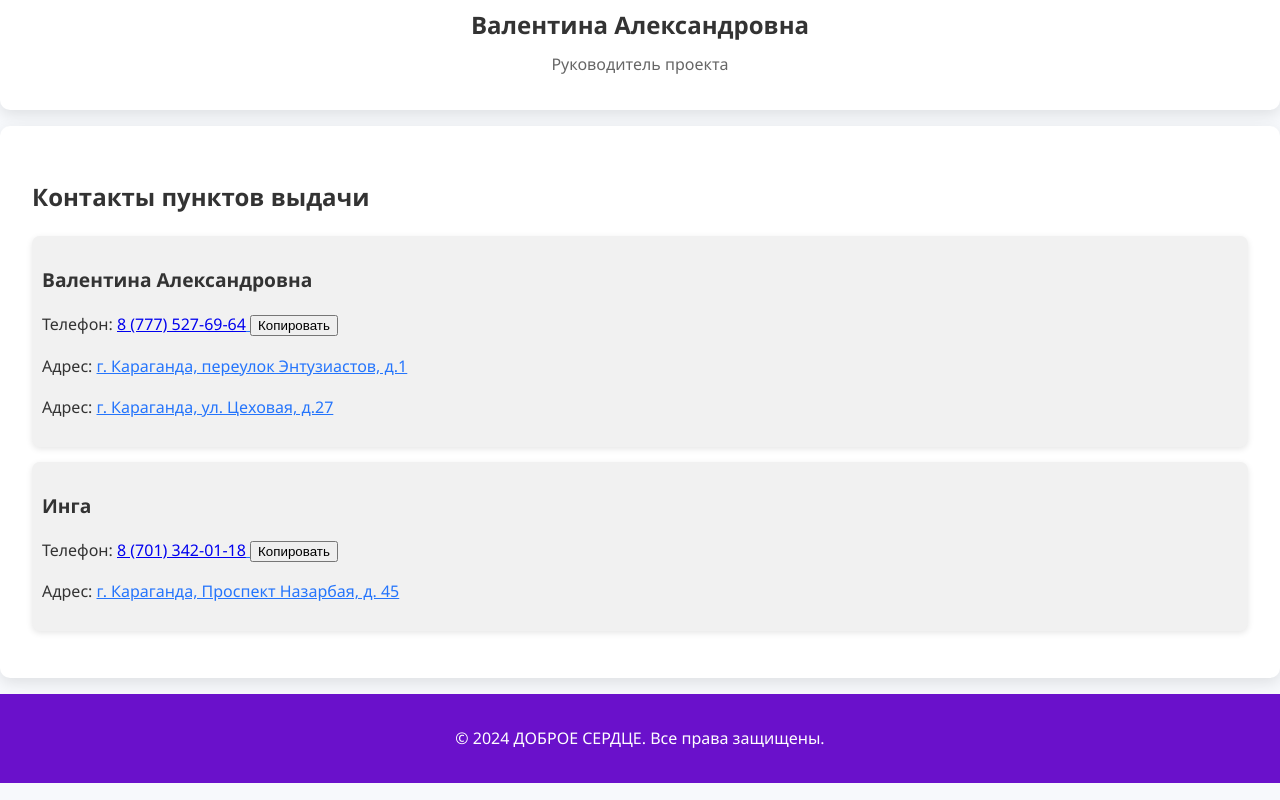
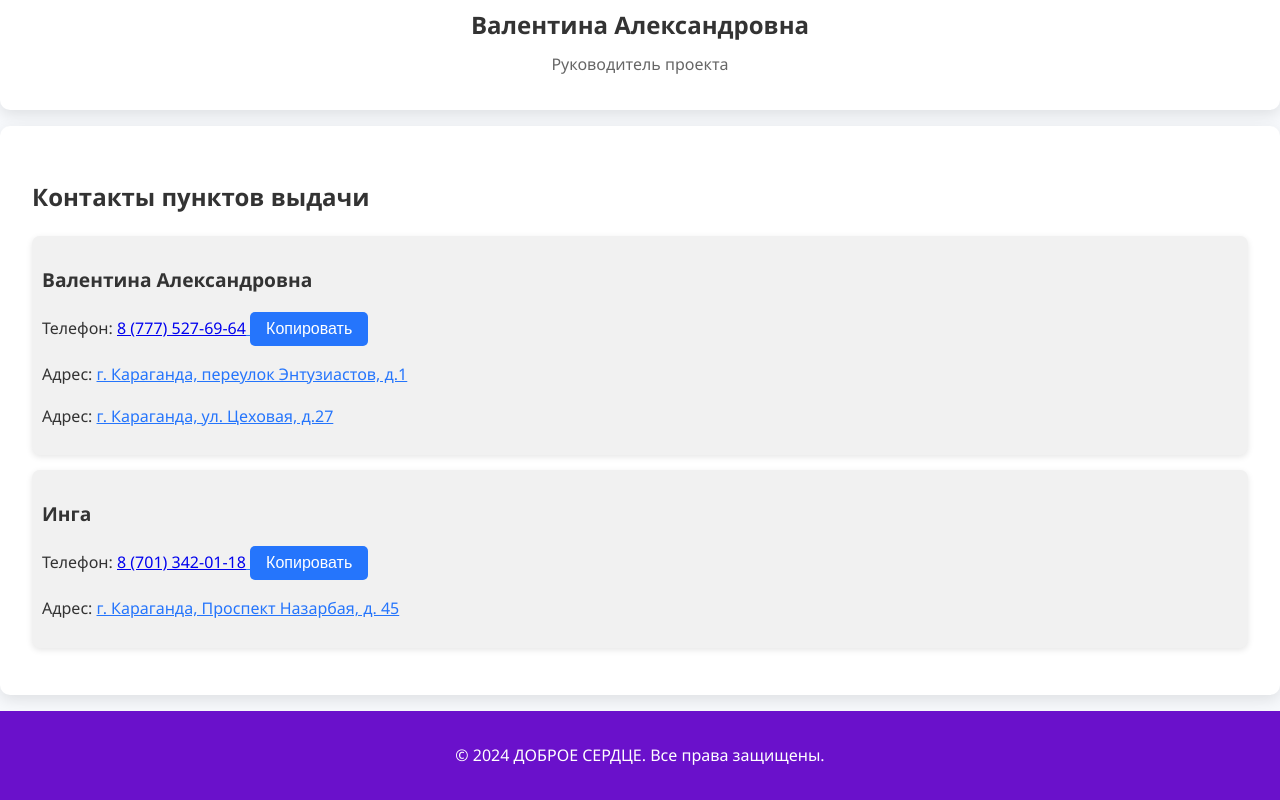
Before and after one commit to DobroeSerdtse/DobroeSerdtse.github.io, a plain HTML site: page index.html in a window 1280 px wide. Shown: the part 896-1696 px from the top of the page. Drawn offline with Linux system fonts and the light colour scheme.

Commit message:
Update index.html

```diff
--- a/index.html
+++ b/index.html
@@ -48,7 +48,7 @@
                 Телефон:
                 <span class="copyable">
                     <a href="https://wa.me/77075276964" target="_blank">8 (777) 527-69-64</a>
-                    <button onclick="copyToClipboard('87775276964')">Копировать</button>
+                    <button class="copy-button" onclick="copyToClipboard('87775276964')">Копировать</button>
                 </span>
             </p>
             <p>Адрес: <span class="copyable" onclick="copyToClipboard('г. Караганда, переулок Энтузиастов, д.1')">г.
@@ -62,7 +62,7 @@
                 Телефон:
                 <span class="copyable">
                     <a href="https://wa.me/77013420118" target="_blank">8 (701) 342-01-18</a>
-                    <button onclick="copyToClipboard('87013420118')">Копировать</button>
+                    <button class="copy-button" onclick="copyToClipboard('87013420118')">Копировать</button>
                 </span>
             </p>
             <p>Адрес: <span class="copyable" onclick="copyToClipboard('г. Караганда, Проспект Назарбая, д. 45')">г.
@@ -70,6 +70,7 @@
         </div>
     </div>
     </section>
+
 
 
     <footer>
```
